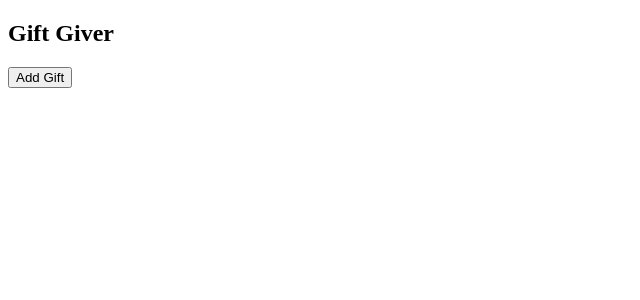
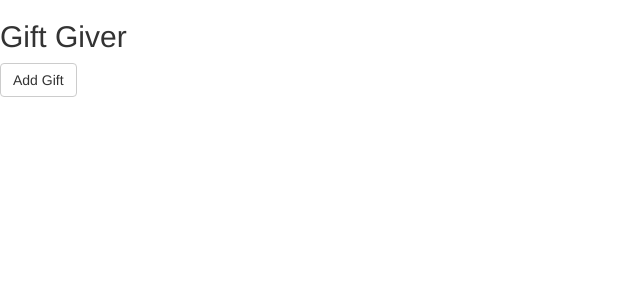
Before and after one commit to Pablo123GitHub/gift-giver, a React (Create React App) app: page / in a window 1280 px wide. Shown: the top 300 px of the page, without its empty margins (0-640 px from the left). Built offline with nearby package versions, Linux system fonts and the light colour scheme.

Commit message:
add styling through index.css + add bootstrap CDN link to index.html

```diff
--- a/public/index.html
+++ b/public/index.html
@@ -19,6 +19,9 @@
       work correctly both with client-side routing and a non-root public URL.
       Learn how to configure a non-root public URL by running `npm run build`.
     -->
+    <!-- Latest compiled and minified CSS -->
+    <link rel="stylesheet" href="https://maxcdn.bootstrapcdn.com/bootstrap/3.3.7/css/bootstrap.min.css" integrity="sha384-BVYiiSIFeK1dGmJRAkycuHAHRg32OmUcww7on3RYdg4Va+PmSTsz/K68vbdEjh4u" crossorigin="anonymous">
+
     <title>React App</title>
   </head>
   <body>
--- /dev/null
+++ b/src/index.css
@@ -0,0 +1,19 @@
+body {
+    text-align: center;
+    padding: 5%;
+    padding-left: 20%;
+    padding-right: 20%;
+}
+
+
+.gift {
+    border: 1px solid lightgray;
+    border-radius: 5px;
+    margin: 10px;
+    padding: 20px;
+}
+
+Button {
+    margin: 10px;
+
+}
```
